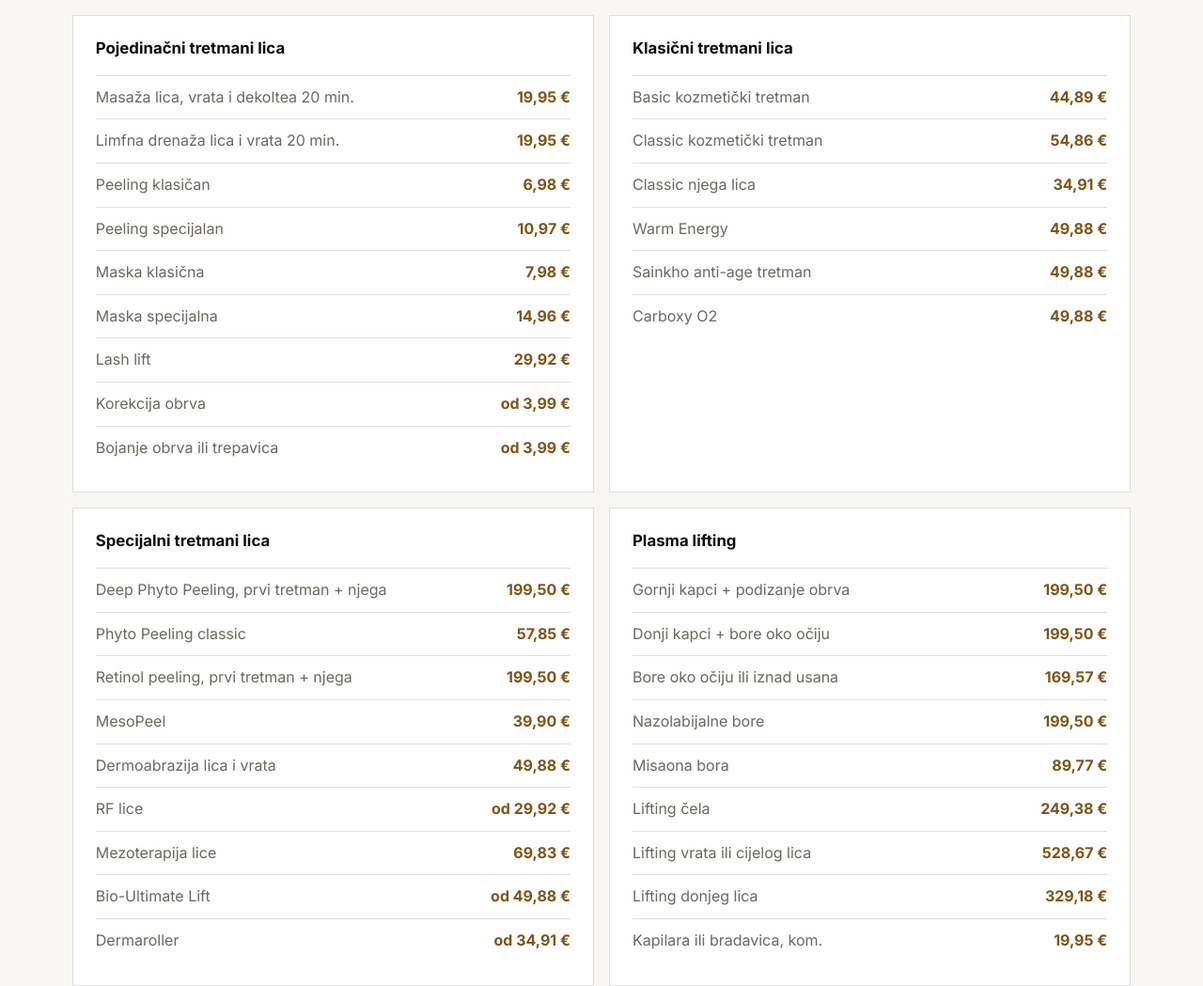
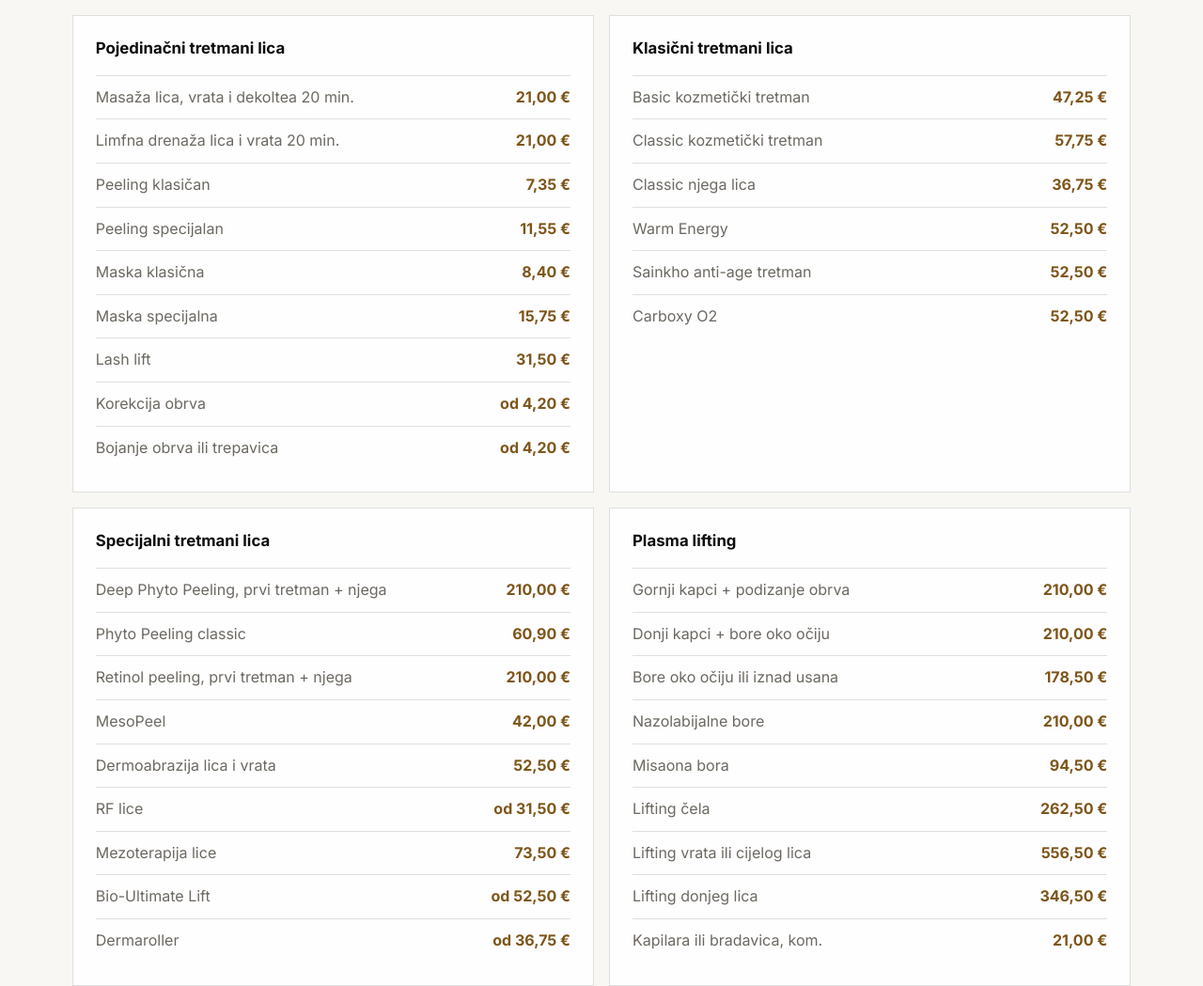
Before and after one commit to ivanorka/donita, a website: page index.html in a window 1280 px wide. Shown: the part 3413-4462 px from the top of the page at 94% size. Drawn offline with nearby package versions, Linux system fonts and the light colour scheme.

Commit message:
Treat listed prices as cash discount prices

```diff
--- a/index.html
+++ b/index.html
@@ -316,7 +316,7 @@
           </article>
         </div>
         <p class="price-empty" hidden>Nema rezultata za unesenu pretragu.</p>
-        <p class="price-note" id="priceNote">Prikazane su cijene za gotovinsko plaćanje s uključenim popustom od 5%. Za kartično plaćanje prebacite prikaz na “Kartica”.</p>
+        <p class="price-note" id="priceNote">Prikazane su gotovinske cijene iz cjenika s uključenim popustom od 5%. Za kartično plaćanje prebacite prikaz na “Kartica”.</p>
       </section>
 
       <section class="gift-band">
--- a/script.js
+++ b/script.js
@@ -42,34 +42,34 @@ function formatEuro(value) {
   return `${value.toFixed(2).replace(".", ",")} €`;
 }
 
-function discountedPriceText(originalText) {
-  const match = originalText.match(/(\d+(?:,\d{2})?)\s*€/);
-  if (!match) return originalText;
+function cardPriceText(cashText) {
+  const match = cashText.match(/(\d+(?:,\d{2})?)\s*€/);
+  if (!match) return cashText;
 
-  const originalValue = Number(match[1].replace(",", "."));
-  if (!Number.isFinite(originalValue)) return originalText;
+  const cashValue = Number(match[1].replace(",", "."));
+  if (!Number.isFinite(cashValue)) return cashText;
 
-  const discounted = formatEuro(originalValue * 0.95);
-  return originalText.replace(match[0], discounted);
+  const cardValue = formatEuro(cashValue / 0.95);
+  return cashText.replace(match[0], cardValue);
 }
 
 function applyPriceMode() {
   priceCards.forEach((card) => {
     card.querySelectorAll("strong").forEach((price) => {
-      if (!price.dataset.cardPrice) {
-        price.dataset.cardPrice = price.textContent.trim();
+      if (!price.dataset.cashPrice) {
+        price.dataset.cashPrice = price.textContent.trim();
       }
 
-      const cardPrice = price.dataset.cardPrice;
-      price.textContent = activePriceMode === "cash" ? discountedPriceText(cardPrice) : cardPrice;
+      const cashPrice = price.dataset.cashPrice;
+      price.textContent = activePriceMode === "cash" ? cashPrice : cardPriceText(cashPrice);
     });
   });
 
   if (priceNote) {
     priceNote.textContent =
       activePriceMode === "cash"
-        ? "Prikazane su cijene za gotovinsko plaćanje s uključenim popustom od 5%. Za kartično plaćanje prebacite prikaz na “Kartica”."
-        : "Cijene su izražene u eurima. Odobravamo popust od 5% za gotovinsko plaćanje i kartično plaćanje iznad 70,00 EUR. Za detalje o tretmanima i terminima slobodno kontaktirajte salon.";
+        ? "Prikazane su gotovinske cijene iz cjenika s uključenim popustom od 5%. Za kartično plaćanje prebacite prikaz na “Kartica”."
+        : "Kartični prikaz računa cijenu bez 5% gotovinskog popusta. Za detalje o tretmanima i terminima slobodno kontaktirajte salon.";
   }
 }
 
```
